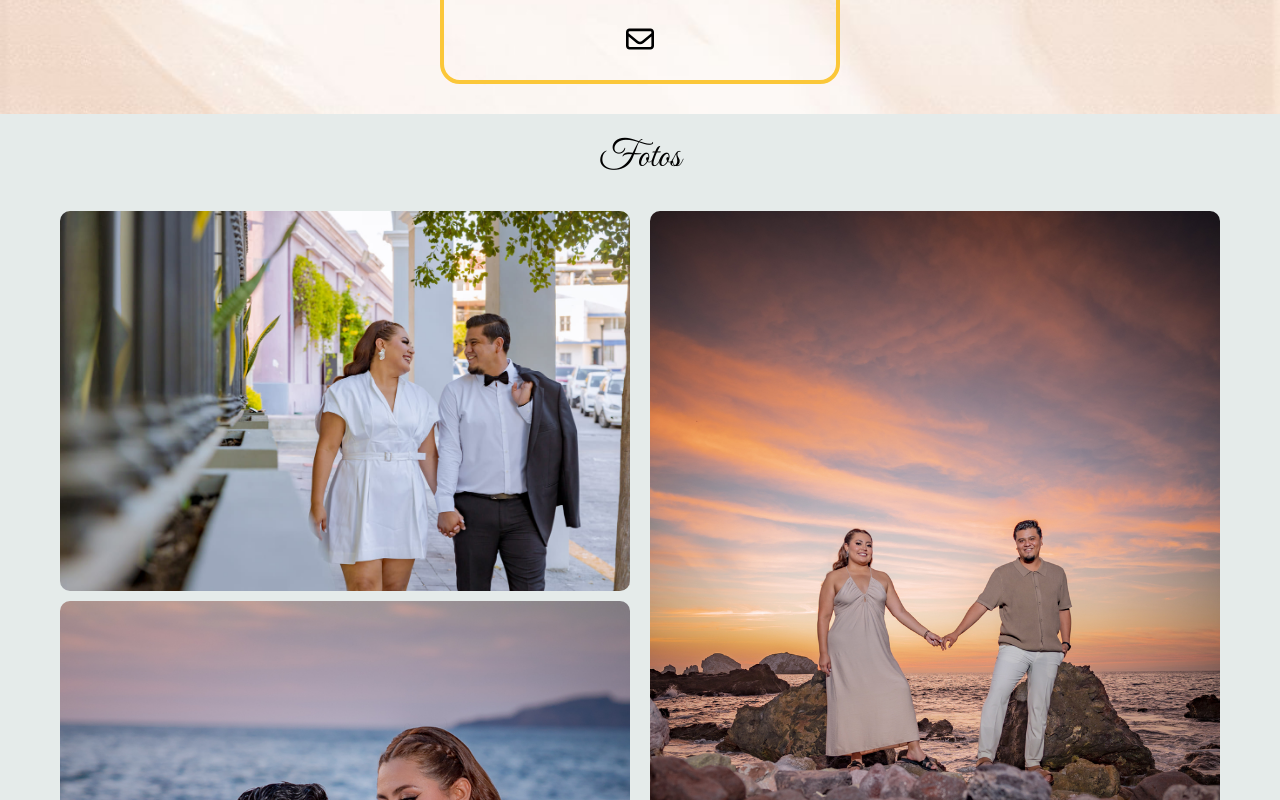
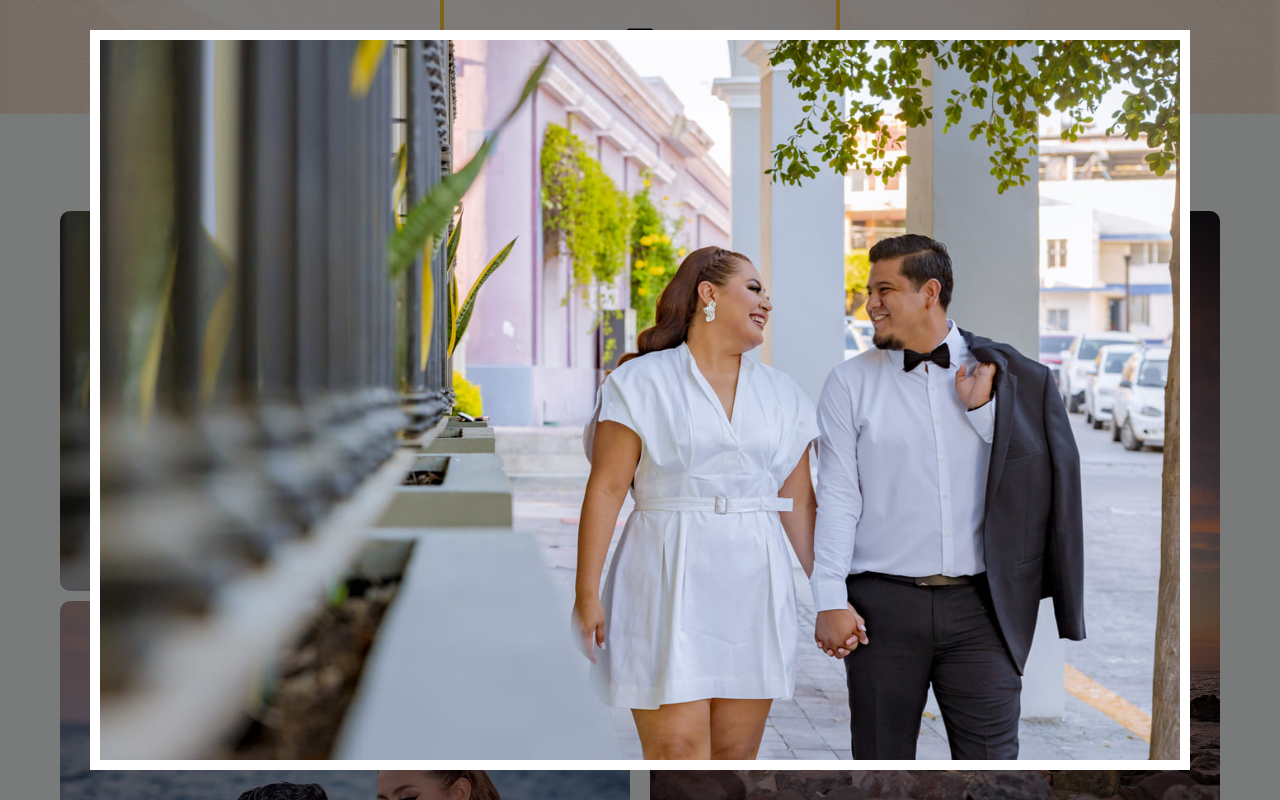
Before and after one commit to Tounka/Invitaciones, a React (Create React App) app: page / in a window 1280 px wide. Both pictures are taken after a click on the element 345 px from the left and 2952 px from the top of the page. Shown: the part 2552-3352 px from the top of the page. Built offline with nearby package versions, Linux system fonts and the light colour scheme.

Commit message:
Se agrego contexto, Footer, Modal, Se modifico galeria, en seccion bienvenida se agrego la fecha del evento

```diff
--- a/public/index.html
+++ b/public/index.html
@@ -29,6 +29,7 @@
   <body>
     <noscript>You need to enable JavaScript to run this app.</noscript>
     <div id="root"></div>
+    <div id="modalPrincipal"></div>
     <!--
       This HTML file is a template.
       If you open it directly in the browser, you will see an empty page.
--- a/src/App.js
+++ b/src/App.js
@@ -15,6 +15,7 @@ import { SeccionFraseGenerica } from './secciones/Frase/SeccionFraseGenerica';
 import imgUbicacion from '../src/recursos/img/LasMaravilllasPark.jpeg'
 import imgTimer from '../src/recursos/img/imgTimer.jpg'
 import { SeccionGaleria } from './secciones/Galeria/Galeria';
+import { Footer } from './secciones/Footer/Footer';
 
 const ContenedorPrincipal = styled.div`
   display: flex;
@@ -25,7 +26,7 @@ function App() {
   return (
     <ContenedorPrincipal className="App">
 
-        <SeccionBienvenida />
+        <SeccionBienvenida fecha={data.fecha} />
         <SeccionReproductor />
         <SeccionUbicacionGenerico
           img = {imgUbicacion}
@@ -47,7 +48,7 @@ function App() {
        <SeccionRegalo />
        <SeccionGaleria galeria = {data.galeria} />
        <SeccionFrase />
-
+       <Footer />
     </ContenedorPrincipal>
   );
 }
--- a/src/index.css
+++ b/src/index.css
@@ -1,5 +1,5 @@
 :root {
-  --blancoPrincipal: #E5EBEA;
+  --blancoPrincipal: #f3f6f5;
   --rosaPrincipal: #ffafcc;
   --doradoSuave: #fbc739;
 
--- a/src/index.js
+++ b/src/index.js
@@ -2,11 +2,16 @@ import React from 'react';
 import ReactDOM from 'react-dom/client';
 import './index.css';
 import App from './App';
-
+import { ContextoGeneralProvider } from './recursos/ContextoGeneral';
+import ModalGenerico from './secciones/Modal';
 
 const root = ReactDOM.createRoot(document.getElementById('root'));
 root.render(
-  <React.StrictMode>
-    <App />
-  </React.StrictMode>
+  <ContextoGeneralProvider>
+      <React.StrictMode>
+        <App />
+        <ModalGenerico />
+      </React.StrictMode>
+  </ContextoGeneralProvider>
+
 );
--- /dev/null
+++ b/src/recursos/ContextoGeneral.js
@@ -0,0 +1,22 @@
+import React, { createContext, useEffect, useState } from 'react';
+
+
+export const ContextoGeneral = createContext();
+
+
+export const ContextoGeneralProvider = ({ children }) => {
+;
+    const [boolModalGeneral, setBoolModalGeneral] = useState(false);
+    const [modalSeleccionado, setModalSeleccionado] = useState('https://www.google.com/url?sa=i&url=https%3A%2F%2Fwww.nytimes.com%2F2024%2F02%2F29%2Fscience%2Fcats-animal-behavior-meow.html&psig=AOvVaw2aHo9bZRxC0C7bGGjMqoac&ust=1732036805904000&source=images&cd=vfe&opi=89978449&ved=0CBAQjRxqFwoTCLiW84Wy5okDFQAAAAAdAAAAABAE');
+
+
+
+
+
+
+  return (
+    <ContextoGeneral.Provider value={{boolModalGeneral,setBoolModalGeneral,modalSeleccionado,setModalSeleccionado }}>
+      {children}
+    </ContextoGeneral.Provider>
+  );
+};
--- a/src/recursos/componentesGenericos/ContenedoresGenericos.jsx
+++ b/src/recursos/componentesGenericos/ContenedoresGenericos.jsx
@@ -15,6 +15,7 @@ export const ContenedorGenericoSmall = styled.div`
     background-image: url(${bgImg}) !important;
     background-position: center;
     background-size: cover;
+
 `
 export const ContenedorGenerico = styled.div`
     display: flex;
@@ -26,7 +27,9 @@ export const ContenedorGenerico = styled.div`
     width: 100%;
     height: auto;
 
-`
+
+
+`;
 export const ContenedorImg = styled.div`
     width: 100%;
     height: ${props => props.height ? props.height : '600px'};
--- a/src/recursos/componentesGenericos/ImgPicture.jsx
+++ b/src/recursos/componentesGenericos/ImgPicture.jsx
@@ -53,7 +53,7 @@ export const ImgPictureConFade = ({ src, alt, fn, bg }) => {
                 }
             });
         }, {
-            threshold: .1,
+            threshold: .4,
             rootMargin: "50px 0px"
         });
 
--- a/src/secciones/Bienvenida/BienvenidaV1.jsx
+++ b/src/secciones/Bienvenida/BienvenidaV1.jsx
@@ -47,6 +47,16 @@ export const TxtBienvenidos = styled(TxtGenerico)`
     }
 
 `
+export const TxtFecha = styled(TxtGenerico)`
+
+    font-size: var(--txtSize3);
+    gap: 10px;
+    color: var(--blancoPrincipal);
+    @media (max-width: 600px) {
+        font-size: var(--txtSize4);
+    }
+
+`
 export const TxtTitulo = styled(TxtBienvenidos)`
     @media (min-width: 800px) {
         font-size: 48px;
@@ -55,8 +65,17 @@ export const TxtTitulo = styled(TxtBienvenidos)`
 
 
 `
-export const SeccionBienvenida = () => {
+export const SeccionBienvenida = ({fecha}) => {
 
+        const dia = fecha.getDate();
+        const opcionesMes = { month: 'long' };
+        let mes = new Intl.DateTimeFormat('es-ES', opcionesMes).format(fecha);
+        const año = fecha.getFullYear();
+
+        mes = mes.charAt(0).toUpperCase() + mes.slice(1);
+
+
+        const fechaEnPalabras = `${dia} ${mes} ${año}`;
     return (
         <ContenedorBienvenida>
             <ContenedorBg>
@@ -65,6 +84,7 @@ export const SeccionBienvenida = () => {
             <ContenedorTxtBg>
             <TxtTitulo > Nuestra Boda </TxtTitulo>
             <TxtBienvenidos> ---- Mara & Iohann ---- </TxtBienvenidos>
+            <TxtFecha> {fechaEnPalabras} </TxtFecha>
 
 
             </ContenedorTxtBg>
--- /dev/null
+++ b/src/secciones/Footer/Footer.jsx
@@ -0,0 +1,36 @@
+import styled from "styled-components";
+
+const FooterStyled = styled.div`
+    width: 100%;
+    height: 100px;
+
+    background-color: var(--blancoPrincipal);
+    font-size: 22px;
+    color: black;
+
+    display: flex;
+    flex-direction:column;
+    justify-content:center;
+    align-items:center;
+
+
+
+
+`
+const Separador = styled.div`
+    width:100%;
+    display: flex;
+    flex-direction:column;
+    justify-content:center;
+    align-items:center;
+`
+export const Footer = () => {
+    return(
+        <FooterStyled>
+            <Separador>
+                Desarrollado por Ramon Castillo
+            </Separador>
+             luisarraca@hotmail.com / 669 138 2961
+        </FooterStyled>
+    )
+}
--- a/src/secciones/Galeria/Galeria.jsx
+++ b/src/secciones/Galeria/Galeria.jsx
@@ -1,8 +1,9 @@
-import { useEffect, useState, useRef } from "react";
+import { useEffect, useState, useRef, useContext } from "react";
 import styled from "styled-components";
 import { TxtGenerico } from "../../recursos/componentesGenericos/TxtGenericos";
 import { ContenedorGenerico } from "../../recursos/componentesGenericos/ContenedoresGenericos";
 import { ImgPictureConFade } from "../../recursos/componentesGenericos/ImgPicture";
+import { ContextoGeneral } from "../../recursos/ContextoGeneral";
 
 const ContenedorMusica = styled(ContenedorGenerico)`
     width: 100%;
@@ -34,6 +35,7 @@ const ContenedorImg = styled.div`
     height: auto;
     border-radius: 10px;
     overflow: hidden;
+    cursor: pointer;
 
     img{
         object-fit: cover;
@@ -44,20 +46,23 @@ const ContenedorImg = styled.div`
 `
 
 export const SeccionGaleria = ({ galeria }) => {
-
+    const {setModalSeleccionado, setBoolModalGeneral} = useContext(ContextoGeneral)
     const columna1 = [];
     const columna2 = [];
-
+    const handleClick = (imagen) => {
+        setModalSeleccionado(imagen);
+        setBoolModalGeneral(true);
+    };
     galeria.forEach((imagen, index) => {
         if (index % 2 === 0) {
             columna1.push(
-                <ContenedorImg key={index}>
+                <ContenedorImg key={index} onClick={() => handleClick(imagen)}>
                     <ImgPictureConFade src={imagen} alt={`Imagen Galeria ${index + 1}`} />
                 </ContenedorImg>
             );
         } else {
             columna2.push(
-                <ContenedorImg key={index}>
+                <ContenedorImg key={index} onClick={() => handleClick(imagen)}>
                     <ImgPictureConFade src={imagen} alt={`Imagen Galeria ${index + 1}`} />
                 </ContenedorImg>
             );
--- /dev/null
+++ b/src/secciones/Modal/ModalImg.jsx
@@ -0,0 +1,27 @@
+import styled from "styled-components";
+import { ImgPicture } from "../../recursos/componentesGenericos/ImgPicture";
+
+
+const ContenedorImg = styled.div`
+    width: auto;
+    height: auto;
+    padding: 10px;
+    background-color: white;
+
+
+
+    img {
+        width: 100%;
+        height: 100%;
+        object-fit: contain;
+    }
+`
+
+export const ContenidoModalImg = ({src, alt}) =>{
+
+    return(
+        <ContenedorImg>
+            <ImgPicture src={src} alt={alt} />
+        </ContenedorImg>
+    )
+}
--- /dev/null
+++ b/src/secciones/Modal/index.jsx
@@ -0,0 +1,49 @@
+import React, { useContext, useEffect, useState } from 'react';
+import ReactDOM from 'react-dom';
+import styled from 'styled-components';
+import { ContenidoModalImg } from './ModalImg.jsx';
+import { ContextoGeneral } from '../../recursos/ContextoGeneral';
+
+const DisplayFijoStyled = styled.div`
+    width: 100dvw;
+    height: 100dvh;
+    position: fixed;
+    top: 0;
+    left: 0;
+
+    padding: 30px;
+    overflow: auto;
+    display: ${props => props.boolModalGeneral ? 'flex' : 'none'};
+    justify-content: center;
+
+    background-color: rgba(0, 0, 0, 0.5);
+`;
+
+const ModalGenerico = ({ children }) => {
+    const {setBoolModalGeneral, boolModalGeneral,modalSeleccionado} = useContext(ContextoGeneral);
+
+    const [seccionSeleccionadaModal, setSeccionSeleccionadaModal] = useState();
+
+    useEffect(() =>{
+        if(modalSeleccionado ){
+            setSeccionSeleccionadaModal(<ContenidoModalImg src={modalSeleccionado} />)
+        }
+    },[modalSeleccionado]);
+
+
+    const modalRoot = document.getElementById('modalPrincipal');
+    const handleClick = () =>{
+        setBoolModalGeneral(false);
+    }
+
+
+
+    return ReactDOM.createPortal(
+        <DisplayFijoStyled boolModalGeneral={boolModalGeneral} onClick={() => handleClick()} >
+            {seccionSeleccionadaModal}
+        </DisplayFijoStyled>,
+        modalRoot
+    );
+};
+
+export default ModalGenerico;
```
Also changed, not shown: 12 other files (tests, documents, lock files or other folders).
